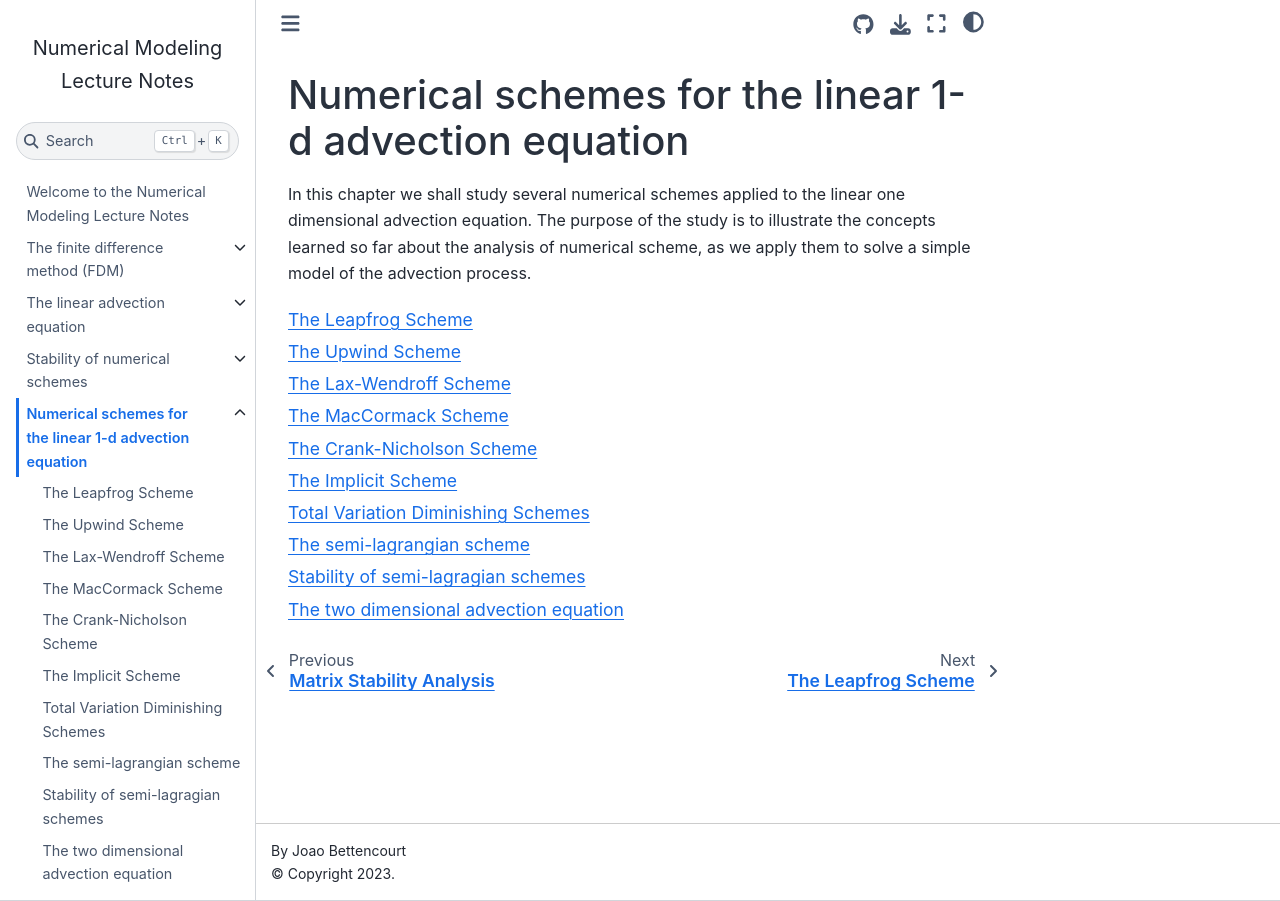
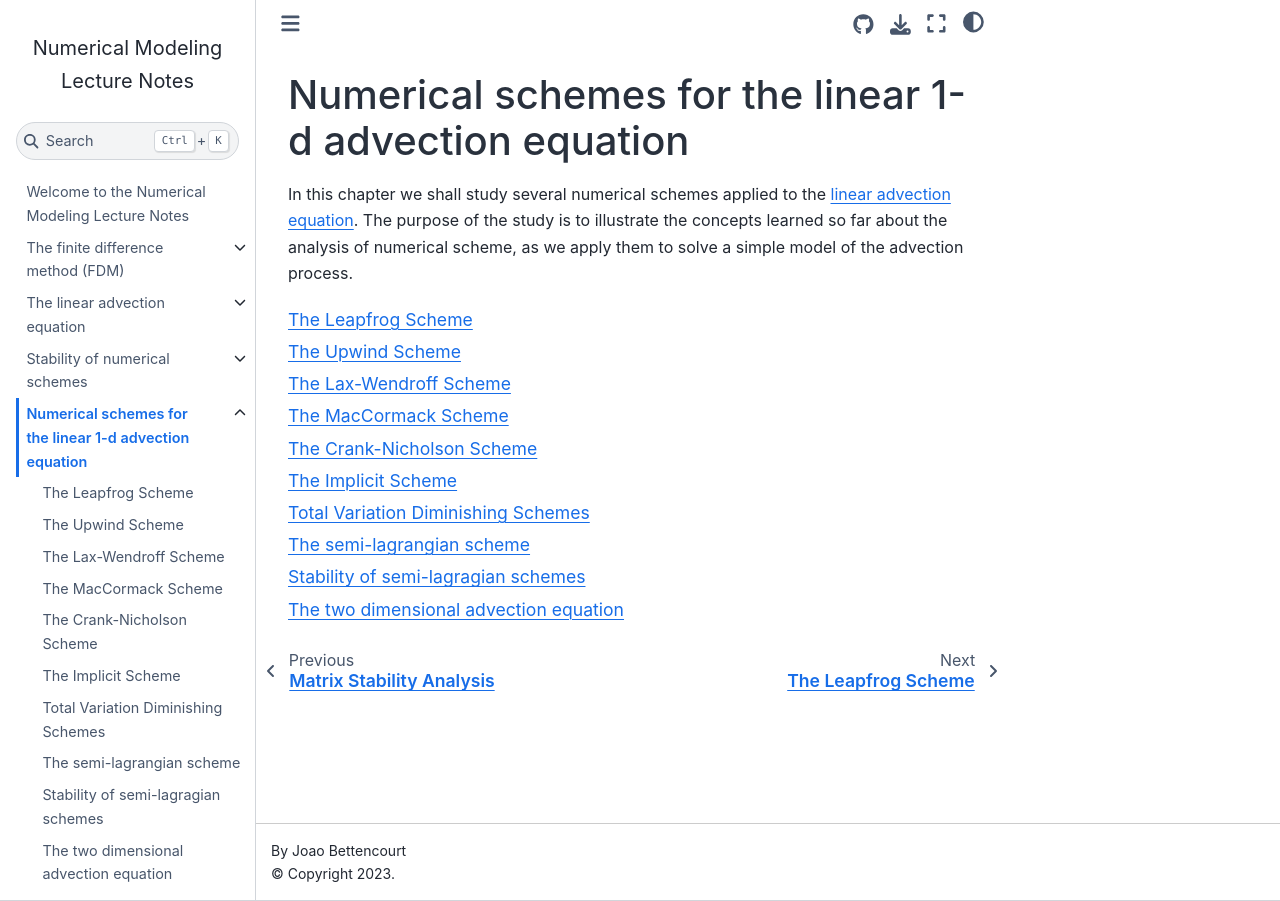
Before and after one commit to joaobuibergen/numerical-modeling-book, a Jupyter Book: the page built from NumericalSchemes/intro.md, in a window 1280 px wide. Built offline with Jupyter Book 1.0.4 settings and Sphinx 7.4.7 and the Sphinx Book theme 1.1.4, drawn with Linux system fonts in a browser that asks for light colours; pages that are not in the unit, such as notebooks, are missing from menus.

Commit message:
Update NumericalSchemes/intro.md

````diff
--- a/NumericalSchemes/intro.md
+++ b/NumericalSchemes/intro.md
@@ -1,6 +1,6 @@
 # Numerical schemes for the linear 1-d advection equation
 
-In this chapter we shall study several numerical schemes applied to the linear one dimensional advection equation. The purpose of the study is to illustrate the concepts learned so far about the analysis of numerical scheme, as we apply them to solve a simple model of the advection process.
+In this chapter we shall study several numerical schemes applied to the {ref}`linear advection equation <linearadvection:intro>`. The purpose of the study is to illustrate the concepts learned so far about the analysis of numerical scheme, as we apply them to solve a simple model of the advection process.
 
 ```{tableofcontents}
 ```
````
